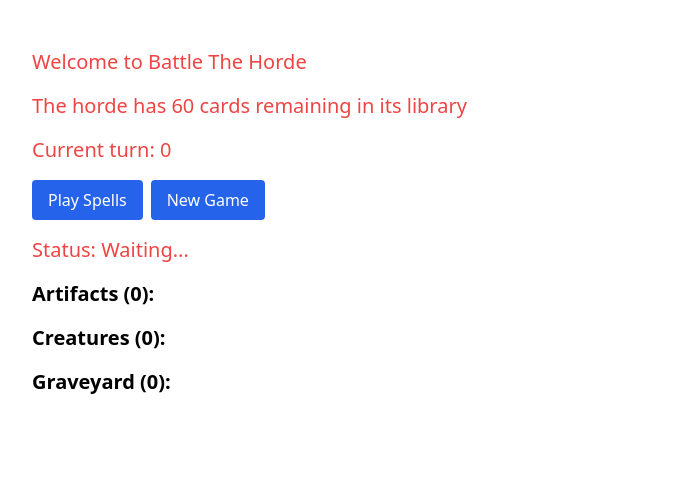
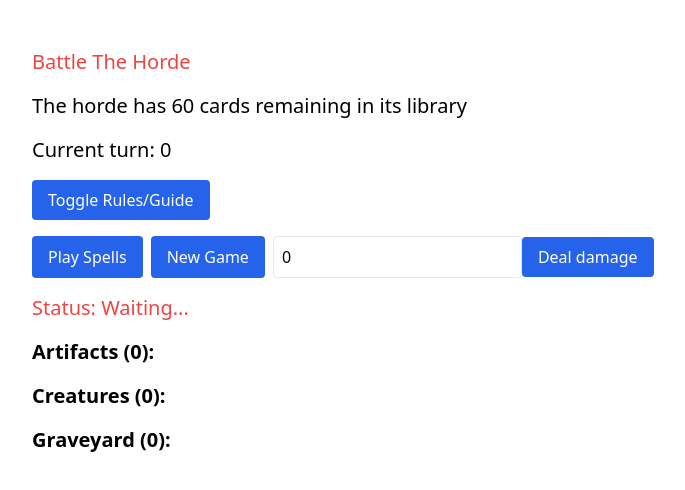
Before and after one commit to Michael-Stokoe/mtg-battle-the-horde, a Vue app: page /#/ in a window 1280 px wide. Both pictures are taken after a click on the button "Start Game". Shown: the top 490 px of the page, without its empty margins (16-701 px from the left). Built offline with nearby package versions, Linux system fonts and the light colour scheme.

Commit message:
Add help box and damage mechanic

```diff
--- a/src/store/index.js
+++ b/src/store/index.js
@@ -86,6 +86,9 @@ const store = createStore({
         },
         destroyCard (context, index) {
             context.commit('destroyCard', index);
+        },
+        dealDamage (context, damage) {
+            context.commit('dealDamage', damage);
         }
     },
     mutations: {
@@ -279,6 +282,19 @@ const store = createStore({
 
             state.boardState = boardState;
             state.graveyard = graveyard;
+        },
+        dealDamage (state, damage) {
+            let library = Object.assign(state.library, []);
+            let graveyard = Object.assign(state.graveyard, []);
+
+            let cardsForGraveyard = library.splice(0, damage);
+            cardsForGraveyard.forEach(card => {
+                card.tapped = false;
+                graveyard.push(card);
+            });
+
+            state.library = library;
+            state.graveyard = graveyard;
         }
     },
 });
--- a/src/views/HomePage.vue
+++ b/src/views/HomePage.vue
@@ -1,19 +1,35 @@
 <template>
-    <div class="flex flex-col space-y-4 p-12">
-        <h1 class="text-xl text-red-500">Welcome to Battle The Horde</h1>
-        <p class="text-xl text-red-500">The horde has {{ remainingCards }} cards remaining in its library</p>
-        <p class="text-xl text-red-500">Current turn: {{ turn }}</p>
+    <div class="flex flex-col p-12 space-y-4">
+        <h1 class="text-xl text-red-500">Battle The Horde</h1>
+        <p class="text-xl">The horde has {{ remainingCards }} cards remaining in its library</p>
+        <p class="text-xl">Current turn: {{ turn }}</p>
+        <div>
+            <button @click="showGuide = !showGuide" class="px-4 py-2 text-white bg-blue-600 rounded hover:bg-blue-900">Toggle Rules/Guide</button>
+        </div>
+        <ul v-if="showGuide" class="p-4 bg-gray-300 rounded-lg">
+            <li>If you're playing a standard 40 card deck, play your first turn then the minotaurs start playing.</li>
+            <li>If you're playing a commander deck, take your first 3 turns then start playing.</li>
+            <li>If you want an increased challenge, reduce the amount of set-up turns you take, or allow the minotaurs to go first.</li>
+            <li>A red border on a creature indicates that creature is attacking this turn.</li>
+            <li>When sorceries are played by the horde, the card will appear first on screen at the top, and go straight to the horde's graveyard.</li>
+            <li>Attacking the horde on your turn will put X cards from the horde's library into its graveyard, where X is the damage you dealt.</li>
+        </ul>
         <!-- {{ library }} -->
 
         <div clas="relative flex space-x-2">
-            <div class="absolute h-full w-full z-10" v-if="highlightedCards.length">
+            <div class="absolute z-10 w-full h-full" v-if="highlightedCards.length">
                 <div class="grid grid-cols-4">
                     <card class="shadow-xl" v-for="card in highlightedCards" :key="card" :card="card" />
                 </div>
             </div>
+            <div class="absolute z-10 w-full h-full" v-if="showDamageBox">
+                <div class="flex p-6 w-96 bg-white shadow-xl">
+                    You dealt {{ damageDealt }} to the horde, it has put {{ damageDealt }} cards from ontop of its library into its graveyard.
+                </div>
+            </div>
             <!-- <button
                 @click="shuffleHordeLibrary"
-                class="bg-blue-600 hover:bg-blue-900 transition-all text-white py-2 px-4 rounded"
+                class="px-4 py-2 text-white bg-blue-600 rounded transition-all hover:bg-blue-900"
             >
                 Shuffle
             </button> -->
@@ -22,21 +38,21 @@
                 <button
                     v-if="currentPhase === 'Game not started'"
                     @click="startGame"
-                    class="bg-blue-600 hover:bg-blue-900 transition-all text-white py-2 px-4 rounded"
+                    class="px-4 py-2 text-white bg-blue-600 rounded transition-all hover:bg-blue-900"
                 >
                     Start Game
                 </button>
                 <button
                     v-if="currentPhase === 'Waiting...'"
                     @click="playSpells"
-                    class="bg-blue-600 hover:bg-blue-900 transition-all text-white py-2 px-4 rounded"
+                    class="px-4 py-2 text-white bg-blue-600 rounded transition-all hover:bg-blue-900"
                 >
                     Play Spells
                 </button>
                 <button
                     v-if="currentPhase === 'Spells Played'"
                     @click="declareAttackers"
-                    class="bg-blue-600 hover:bg-blue-900 transition-all text-white py-2 px-4 rounded"
+                    class="px-4 py-2 text-white bg-blue-600 rounded transition-all hover:bg-blue-900"
                 >
                     Declare Attackers
                 </button>
@@ -44,7 +60,7 @@
                 <button
                     v-if="currentPhase === 'Attackers Declared'"
                     @click="resolveDamage"
-                    class="bg-blue-600 hover:bg-blue-900 transition-all text-white py-2 px-4 rounded"
+                    class="px-4 py-2 text-white bg-blue-600 rounded transition-all hover:bg-blue-900"
                 >
                     Resolve Damage
                 </button>
@@ -52,17 +68,26 @@
                 <button
                     v-if="currentPhase === 'Declare Blockers and Damage Resolution'"
                     @click="endTurn"
-                    class="bg-blue-600 hover:bg-blue-900 transition-all text-white py-2 px-4 rounded"
+                    class="px-4 py-2 text-white bg-blue-600 rounded transition-all hover:bg-blue-900"
                 >
                     End Turn
                 </button>
                 <button
                     v-if="currentPhase !== 'Game not started'"
                     @click="newGame"
-                    class="bg-blue-600 hover:bg-blue-900 transition-all text-white py-2 px-4 rounded"
+                    class="px-4 py-2 text-white bg-blue-600 rounded transition-all hover:bg-blue-900"
                 >
                     New Game
                 </button>
+                <div v-if="currentPhase !== 'Game not started'">
+                    <input type="text" v-model="damage" class="px-2 py-2 rounded border">
+                    <button
+                        @click="dealDamage"
+                        class="px-4 py-2 text-white bg-blue-600 rounded transition-all hover:bg-blue-900"
+                    >
+                        Deal damage
+                    </button>
+                </div>
             </div>
         </div>
 
@@ -71,21 +96,21 @@
         </p>
 
         <h2 class="text-xl font-semibold">Artifacts ({{ boardArtifacts.length }}):</h2>
-        <div class="grid grid-cols-3 sm:grid-cols-4 lg:grid-cols-5 xl:grid-cols-8 gap-12 p-6 bg-gray-200 rounded-lg" v-if="boardArtifacts.length">
+        <div class="grid grid-cols-3 gap-12 p-6 bg-gray-200 rounded-lg sm:grid-cols-4 lg:grid-cols-5 xl:grid-cols-8" v-if="boardArtifacts.length">
             <div v-for="card in boardArtifacts" :key="card.index">
                 <card :card="card" />
             </div>
         </div>
 
         <h2 class="text-xl font-semibold">Creatures ({{ boardCreatures.length }}):</h2>
-        <div class="grid grid-cols-3 sm:grid-cols-4 lg:grid-cols-5 xl:grid-cols-8 gap-12 p-6" v-if="boardCreatures.length">
+        <div class="grid grid-cols-3 gap-12 p-6 sm:grid-cols-4 lg:grid-cols-5 xl:grid-cols-8" v-if="boardCreatures.length">
             <div v-for="card in boardCreatures" :key="card.index">
                 <card :card="card" />
             </div>
         </div>
 
         <h2 class="text-xl font-semibold">Graveyard ({{ graveyard.length }}):</h2>
-        <div class="grid grid-cols-3 sm:grid-cols-4 lg:grid-cols-5 xl:grid-cols-8 gap-12 p-6 bg-gray-300 rounded-lg" v-if="graveyard.length">
+        <div class="grid grid-cols-3 gap-12 p-6 bg-gray-300 rounded-lg sm:grid-cols-4 lg:grid-cols-5 xl:grid-cols-8" v-if="graveyard.length">
             <div v-for="card in graveyard" :key="card.index">
                 <card :card="card" />
             </div>
@@ -105,6 +130,10 @@
             currentPhase: 'Game not started',
             advanceText: 'Start game',
             highlightedCards: [],
+            showGuide: false,
+            damage: 0,
+            damageDealt: 0,
+            showDamageBox: false
         }),
         methods: {
             shuffleHordeLibrary () {
@@ -133,6 +162,19 @@
 
                 setTimeout(() => {
                     this.highlightedCards.splice(0, 1);
+                }, 3000);
+            },
+            dealDamage () {
+                this.$store.dispatch('dealDamage', this.damage);
+                this.showDamage(this.damage);
+                this.damage = 0;
+            },
+            showDamage (damage) {
+                this.showDamageBox = true;
+                this.damageDealt = damage;
+
+                setTimeout(() => {
+                    this.showDamageBox = false;
                 }, 3000);
             }
         },
```
